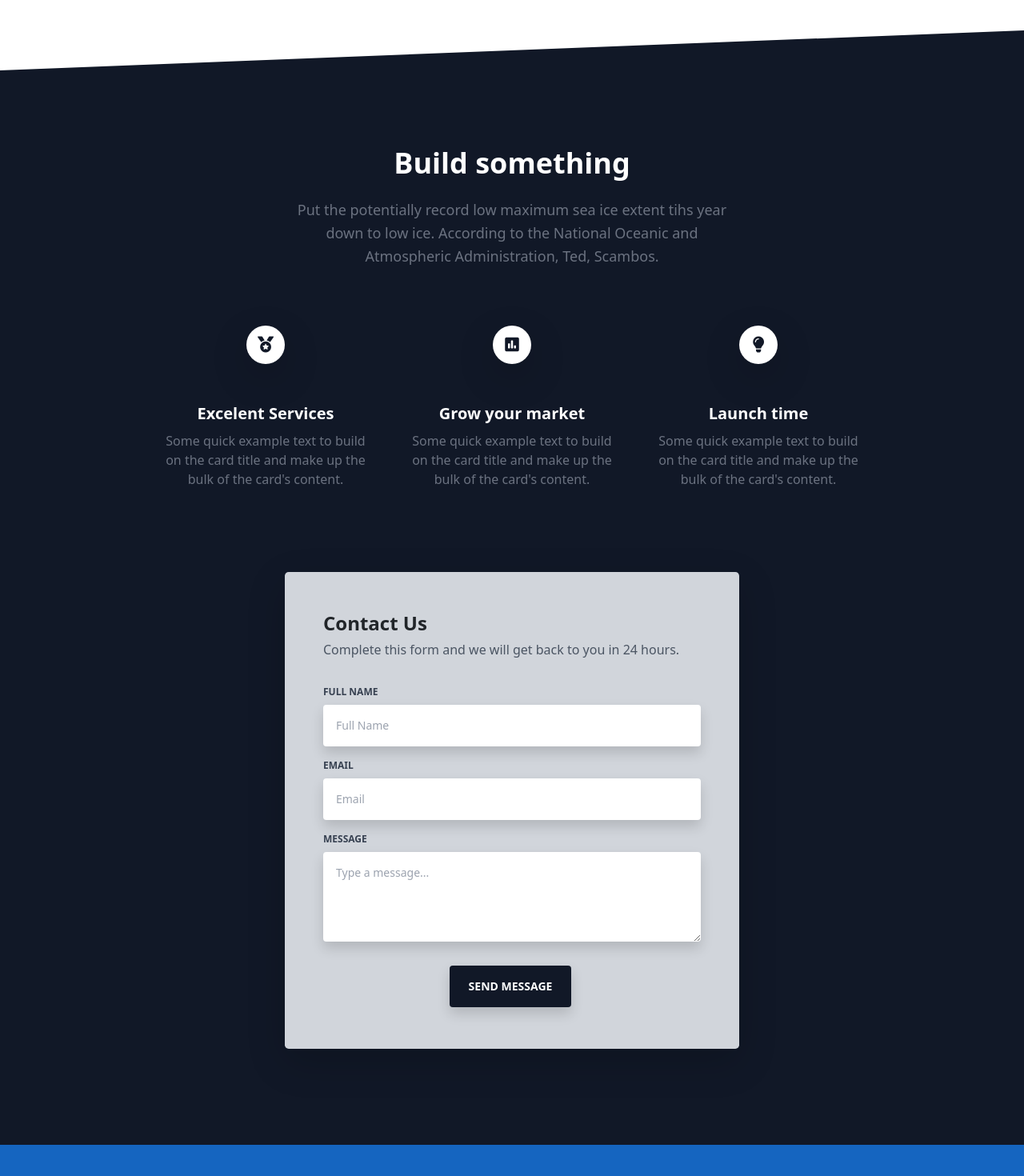
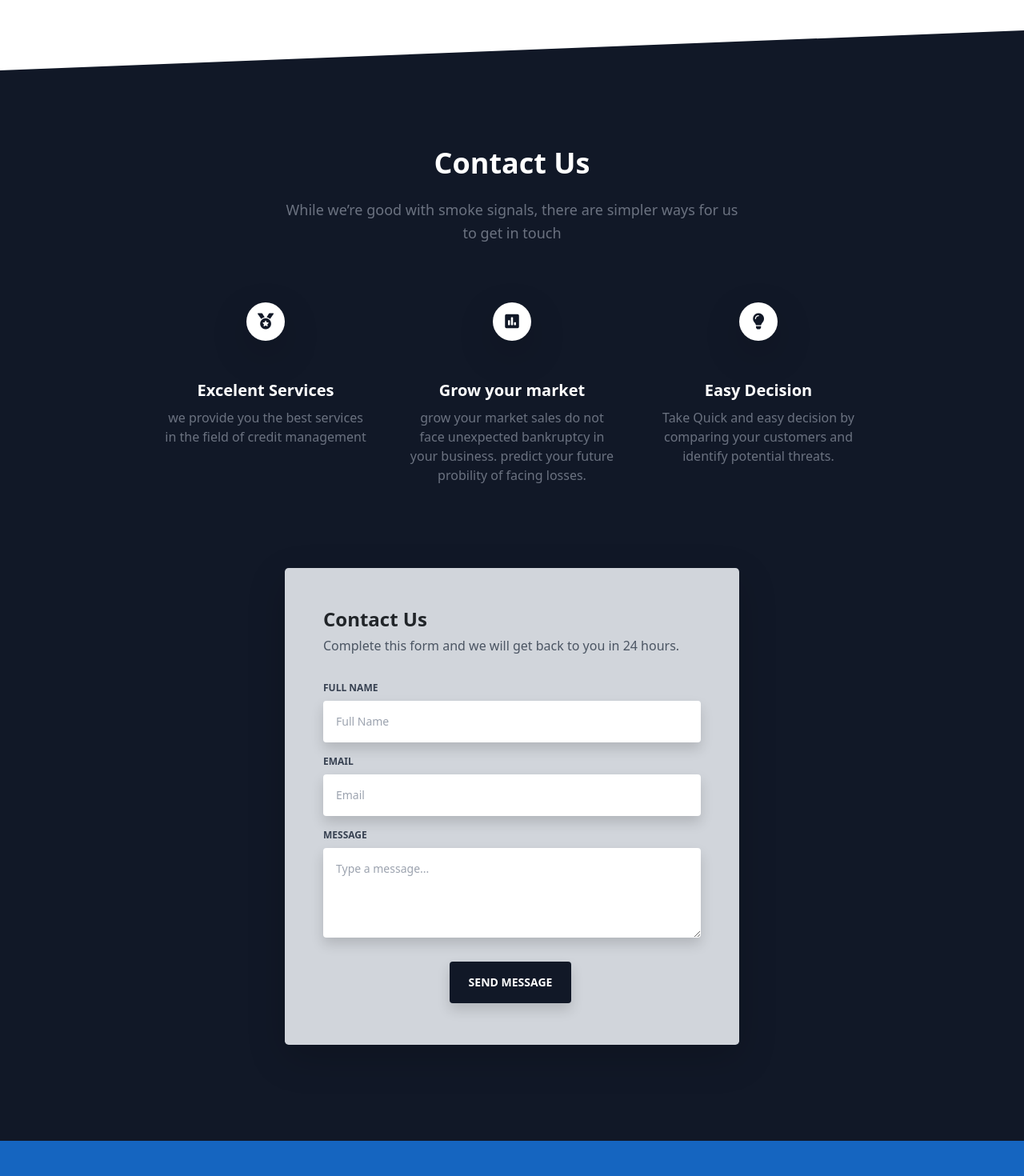
Before and after one commit to KavinduKDWanasekara/CreditMart-Final, a React (Create React App) app in the folder ui/: page / in a window 1280 px wide. Shown: the part 3336-4806 px from the top of the page at 80% size. Built offline with nearby package versions, Linux system fonts and the light colour scheme.

Commit message:
search data and charged the form

```diff
--- a/ui/package.json
+++ b/ui/package.json
@@ -9,6 +9,7 @@
     "@testing-library/user-event": "^12.8.0",
     "autoprefixer": "^10.2.4",
     "axios": "^0.21.1",
+    "emailjs-com": "^2.6.4",
     "mdbreact": "^5.0.1",
     "postcss": "^8.2.6",
     "react": "^17.0.1",
--- a/ui/src/components/auth/Register.js
+++ b/ui/src/components/auth/Register.js
@@ -110,7 +110,7 @@ class Register extends Component {
 
 }}>
      <Link to="/"><button className= "md:w-48 bg-blue-700 text-white font-bold  mx-4 border-b-4 hover:border-b-2 border-gray-500 hover:border-gray-100 rounded-full h-16 w-16" >
-                            Home &#xe036;<i class="fas fa-home"></i>
+                            Home &#xe036;<i className="fas fa-home"></i>
                             </button></Link>
 <div className="bg-grey-lighter min-h-screen flex flex-col">
 <div className="container max-w-sm mx-auto flex-1 flex flex-col items-center justify-center px-2">
@@ -151,10 +151,10 @@ class Register extends Component {
                 </FormGroup>
                 <div className="text-center ">
 
-                <button class="group relative w-full flex justify-center py-2 px-4 border border-transparent text-sm font-medium rounded-md text-white bg-indigo-600 hover:bg-indigo-700 focus:outline-none focus:ring-2 focus:ring-offset-2 focus:ring-indigo-500"  >Register</button>
+                <button className="group relative w-full flex justify-center py-2 px-4 border border-transparent text-sm font-medium rounded-md text-white bg-indigo-600 hover:bg-indigo-700 focus:outline-none focus:ring-2 focus:ring-offset-2 focus:ring-indigo-500"  >Register</button>
 
                 </div>
- <a href="/login" class="...group relative  flex justify-center md:no-underline md:hover:underline ...">Already have an account?
+ <a href="/login" className="...group relative  flex justify-center md:no-underline md:hover:underline ...">Already have an account?
 Log in</a>
             </Form>
             </div>
--- a/ui/src/pages/ExplorePage.js
+++ b/ui/src/pages/ExplorePage.js
@@ -63,7 +63,7 @@ class ExplorePage extends Component{
 			.then((res) => {
 				console.log(res);
 				console.log(res.data);
-                this.setState({responseData:res.data.search_result})
+                this.setState({responseData:res.data.search_result.company})
 
 
 
@@ -77,7 +77,7 @@ class ExplorePage extends Component{
 
 render(){
     const {  data, errors,responseData} = this.state;
-    console.log("render ",responseData)
+    console.log("render ",responseData.company)
     let companyCards = this.state.responseData.map(company => {
         return (
 
--- a/ui/src/pages/Home.js
+++ b/ui/src/pages/Home.js
@@ -1,14 +1,40 @@
 import React from "react";
-
-
+import { useState } from 'react';
+import { send } from 'emailjs-com';
 import NavbarWelcomePage from './../components/NavbarWelcomePage';
-
 import Footer from './../components/Footer';
 
 export default function Home() {
+  const [toSend, setToSend] = useState({
+    from_name: '',
+    reply_to: '',
+    message: ''
+
+  });
+
+  const onSubmit = (e) => {
+    e.preventDefault();
+
+    send(
+      'service_udihsuq',
+      'template_2aqza9r',
+      toSend,
+      'user_UYjlSRpxsOdzE2aLGyb5d'
+    )
+      .then((response) => {
+        console.log('SUCCESS!', response.status, response.text);
+      })
+      .catch((err) => {
+        console.log('FAILED...', err);
+      });
+  };
+
+  const handleChange = (e) => {
+    setToSend({ ...toSend, [e.target.name]: e.target.value });
+  };
   return (
     <>
-<NavbarWelcomePage/>
+  <NavbarWelcomePage/>
       <main className="">
         <div className="relative pt-16 pb-32 flex content-center items-center justify-center min-h-screen-75">
           <div
@@ -258,7 +284,7 @@ export default function Home() {
                 <p className="text-lg leading-relaxed m-4 text-gray-600">
                   According to the Credit-Mart we as a team have
                   adminstered , and also we have created the UI using react and
-                  Also used Tailwind css. used Django for backend develoupent
+                  Also used Tailwind css. used Django for backend development
                 </p>
               </div>
             </div>
@@ -502,12 +528,10 @@ export default function Home() {
             <div className="flex flex-wrap text-center justify-center">
               <div className="w-full lg:w-6/12 px-4">
                 <h2 className="text-4xl font-semibold text-white">
-                  Build something
+                  Contact Us
                 </h2>
                 <p className="text-lg leading-relaxed mt-4 mb-4 text-gray-500">
-                  Put the potentially record low maximum sea ice extent tihs
-                  year down to low ice. According to the National Oceanic and
-                  Atmospheric Administration, Ted, Scambos.
+                While we’re good with smoke signals, there are simpler ways for us to get in touch
                 </p>
               </div>
             </div>
@@ -520,8 +544,7 @@ export default function Home() {
                   Excelent Services
                 </h6>
                 <p className="mt-2 mb-4 text-gray-500">
-                  Some quick example text to build on the card title and make up
-                  the bulk of the card's content.
+                  we provide you the best services in the field of credit management
                 </p>
               </div>
               <div className="w-full lg:w-3/12 px-4 text-center">
@@ -532,8 +555,8 @@ export default function Home() {
                   Grow your market
                 </h5>
                 <p className="mt-2 mb-4 text-gray-500">
-                  Some quick example text to build on the card title and make up
-                  the bulk of the card's content.
+                  grow your market sales do not face unexpected bankruptcy in your business. predict your future
+                  probility of facing losses.
                 </p>
               </div>
               <div className="w-full lg:w-3/12 px-4 text-center">
@@ -541,11 +564,11 @@ export default function Home() {
                   <i className="fas fa-lightbulb text-xl"></i>
                 </div>
                 <h5 className="text-xl mt-5 font-semibold text-white">
-                  Launch time
+                  Easy Decision
                 </h5>
                 <p className="mt-2 mb-4 text-gray-500">
-                  Some quick example text to build on the card title and make up
-                  the bulk of the card's content.
+                  Take Quick and easy decision by comparing your customers and
+                  identify potential threats.
                 </p>
               </div>
             </div>
@@ -556,7 +579,7 @@ export default function Home() {
             <div className="flex flex-wrap justify-center lg:-mt-64 -mt-48">
               <div className="w-full lg:w-6/12 px-4">
                 <div className="relative flex flex-col min-w-0 break-words w-full mb-6 shadow-lg rounded-lg bg-gray-300">
-                  <div className="flex-auto p-5 lg:p-10">
+                  <form className="flex-auto p-5 lg:p-10"  onSubmit={onSubmit} id="formDat">
                     <h4 className="text-2xl font-semibold">
                       Contact Us
                     </h4>
@@ -573,8 +596,12 @@ export default function Home() {
                       </label>
                       <input
                         type="text"
+                        name='from_name'
                         className="px-3 py-3 placeholder-gray-400 text-gray-700 bg-white rounded text-sm shadow focus:outline-none focus:shadow-outline w-full ease-linear transition-all duration-150"
                         placeholder="Full Name"
+                        value={toSend.from_name}
+                        onChange={handleChange}
+                        required
                       />
                     </div>
 
@@ -587,8 +614,12 @@ export default function Home() {
                       </label>
                       <input
                         type="email"
+                        name='reply_to'
                         className="px-3 py-3 placeholder-gray-400 text-gray-700 bg-white rounded text-sm shadow focus:outline-none focus:shadow-outline w-full ease-linear transition-all duration-150"
                         placeholder="Email"
+                        value={toSend.reply_to}
+                        onChange={handleChange}
+                        required
                       />
                     </div>
 
@@ -604,17 +635,21 @@ export default function Home() {
                         cols="80"
                         className="px-3 py-3 placeholder-gray-400 text-gray-700 bg-white rounded text-sm shadow focus:outline-none focus:shadow-outline w-full"
                         placeholder="Type a message..."
+                        name='message'
+                        value={toSend.message}
+                        onChange={handleChange}
+                        required
                       />
                     </div>
                     <div className="text-center mt-6">
                       <button
                         className="bg-gray-900 text-white active:bg-gray-700 text-sm font-bold uppercase px-6 py-3 rounded shadow hover:shadow-lg outline-none focus:outline-none mr-1 mb-1 ease-linear transition-all duration-150"
-                        type="button"
+                        type="submit"
                       >
                         Send Message
                       </button>
                     </div>
-                  </div>
+                  </form>
                 </div>
               </div>
             </div>
```
Also changed, not shown: 4 other files (tests, documents, lock files or other folders).
